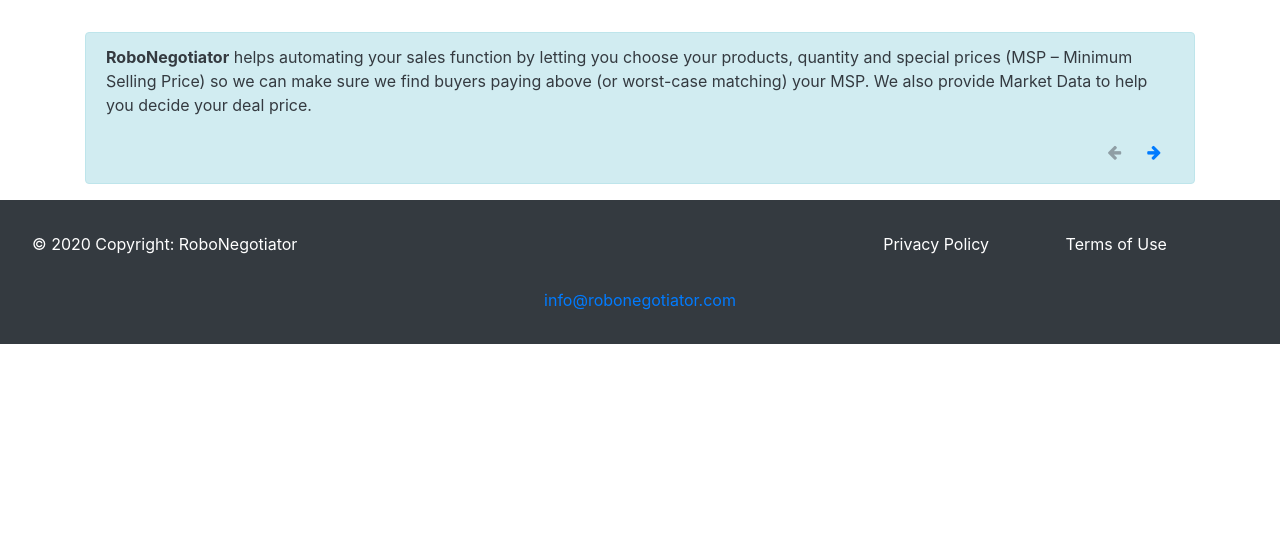
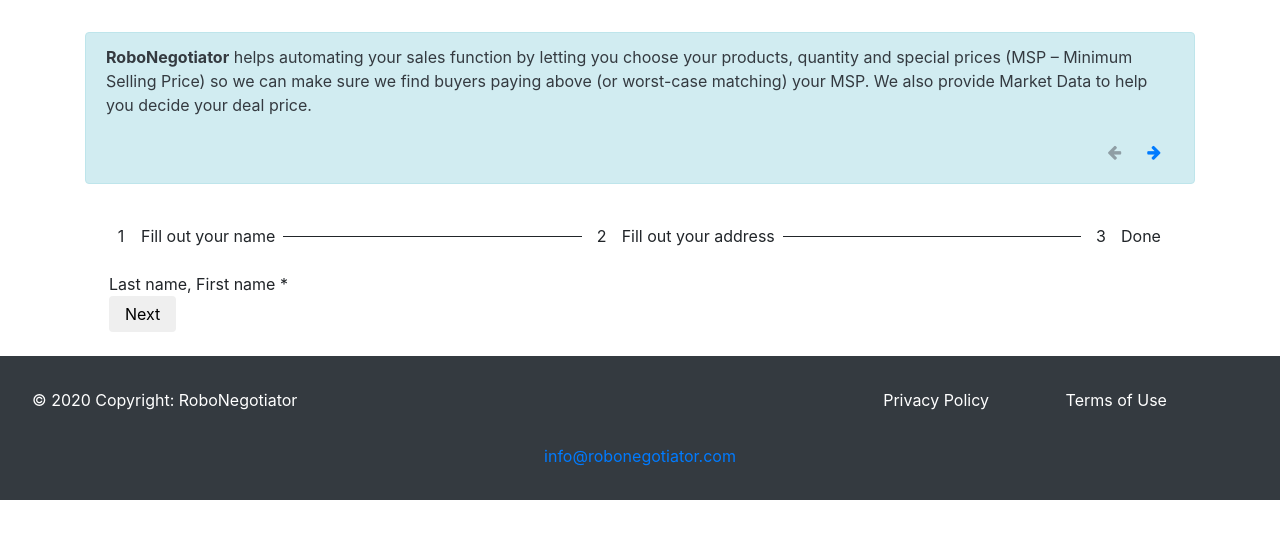
Before and after one commit to Benjalorc/robo-nagotiator-demo, an Angular app: page / in a window 1280 px wide. Shown: the top 538 px of the page. Built offline with nearby package versions, Linux system fonts and the light colour scheme.

Commit message:
Material modules to stepper

```diff
--- a/package.json
+++ b/package.json
@@ -12,10 +12,12 @@
   "private": true,
   "dependencies": {
     "@angular/animations": "~9.1.4",
+    "@angular/cdk": "^9.2.4",
     "@angular/common": "~9.1.4",
     "@angular/compiler": "~9.1.4",
     "@angular/core": "~9.1.4",
     "@angular/forms": "~9.1.4",
+    "@angular/material": "^9.2.4",
     "@angular/platform-browser": "~9.1.4",
     "@angular/platform-browser-dynamic": "~9.1.4",
     "@angular/router": "~9.1.4",
--- a/src/app/app.component.html
+++ b/src/app/app.component.html
@@ -19,6 +19,44 @@
    </div>
 </div>
 
+<div class="row">
+    <div class="col-12">
+        <mat-horizontal-stepper [linear]="true" #stepper>
+          <mat-step [stepControl]="firstFormGroup">
+            <form [formGroup]="firstFormGroup">
+              <ng-template matStepLabel>Fill out your name</ng-template>
+              <mat-form-field>
+                <input matInput placeholder="Last name, First name" formControlName="firstCtrl" required>
+              </mat-form-field>
+              <div>
+                <button mat-button matStepperNext>Next</button>
+              </div>
+            </form>
+          </mat-step>
+          <mat-step [stepControl]="secondFormGroup">
+            <form [formGroup]="secondFormGroup">
+              <ng-template matStepLabel>Fill out your address</ng-template>
+              <mat-form-field>
+                <input matInput placeholder="Address" formControlName="secondCtrl" required>
+              </mat-form-field>
+              <div>
+                <button mat-button matStepperPrevious>Back</button>
+                <button mat-button matStepperNext>Next</button>
+              </div>
+            </form>
+          </mat-step>
+          <mat-step>
+            <ng-template matStepLabel>Done</ng-template>
+            You are now done.
+            <div>
+              <button mat-button matStepperPrevious>Back</button>
+              <button mat-button (click)="stepper.reset()">Reset</button>
+            </div>
+          </mat-step>
+        </mat-horizontal-stepper>
+    </div>
+</div>
+
 </div>
 </div>
 
--- a/src/app/app.component.ts
+++ b/src/app/app.component.ts
@@ -1,4 +1,5 @@
 import { Component, OnInit, ViewChild, ElementRef } from '@angular/core';
+import {FormBuilder, FormGroup, Validators} from '@angular/forms';
 
 @Component({
   selector: 'app-root',
@@ -11,8 +12,18 @@
   title = 'robo-negotiator';
   alertPage: number = 1;
 
+  firstFormGroup: FormGroup;
+  secondFormGroup: FormGroup;
+
+  constructor(private _formBuilder: FormBuilder) {}
+
   ngOnInit(){
-
+    this.firstFormGroup = this._formBuilder.group({
+      firstCtrl: ['', Validators.required]
+    });
+    this.secondFormGroup = this._formBuilder.group({
+      secondCtrl: ['', Validators.required]
+    });
   }
 
   setAlertPage(num){
```
Also changed, not shown: src/app/app.module.ts (+15 -1 lines).
